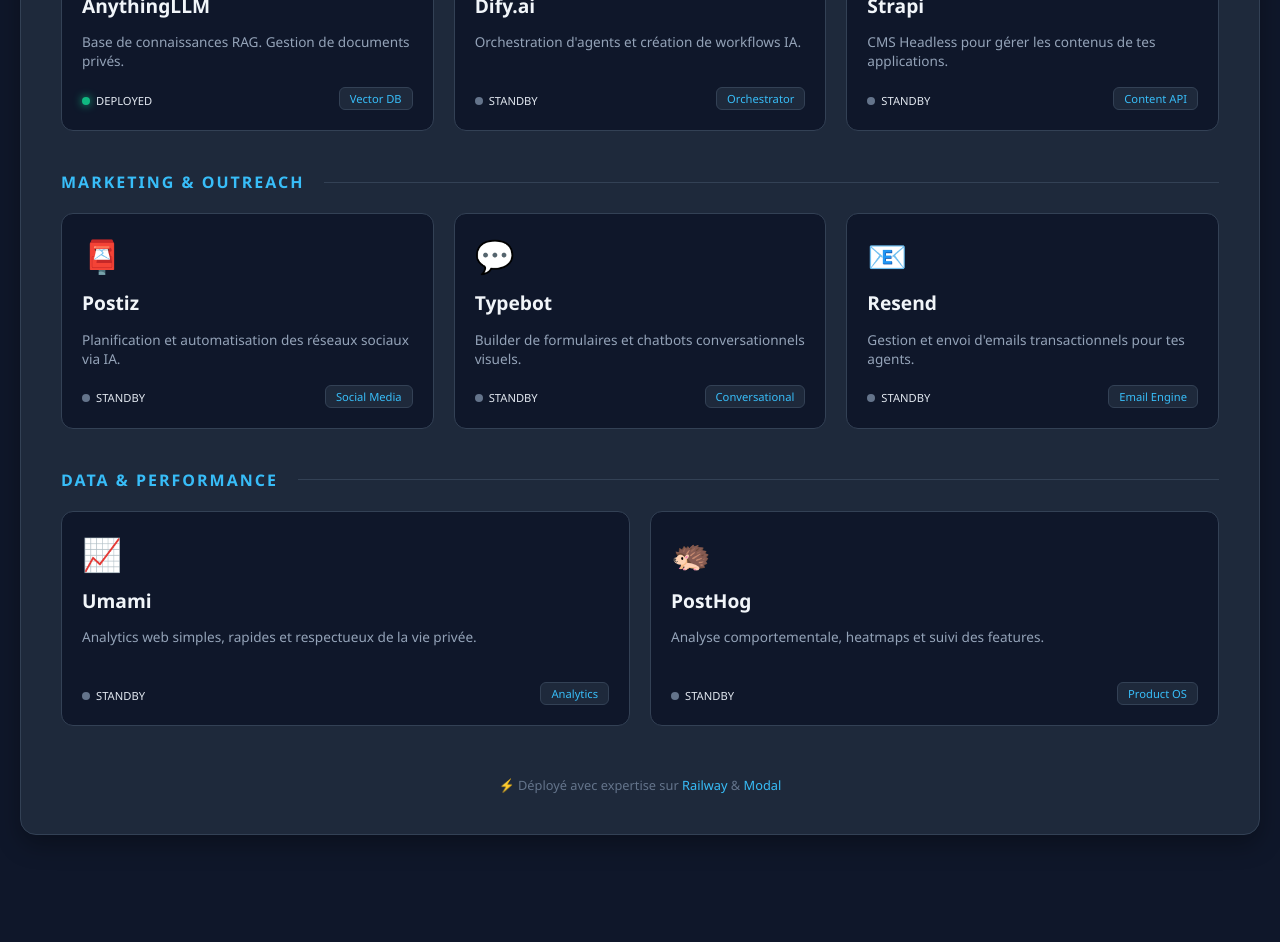
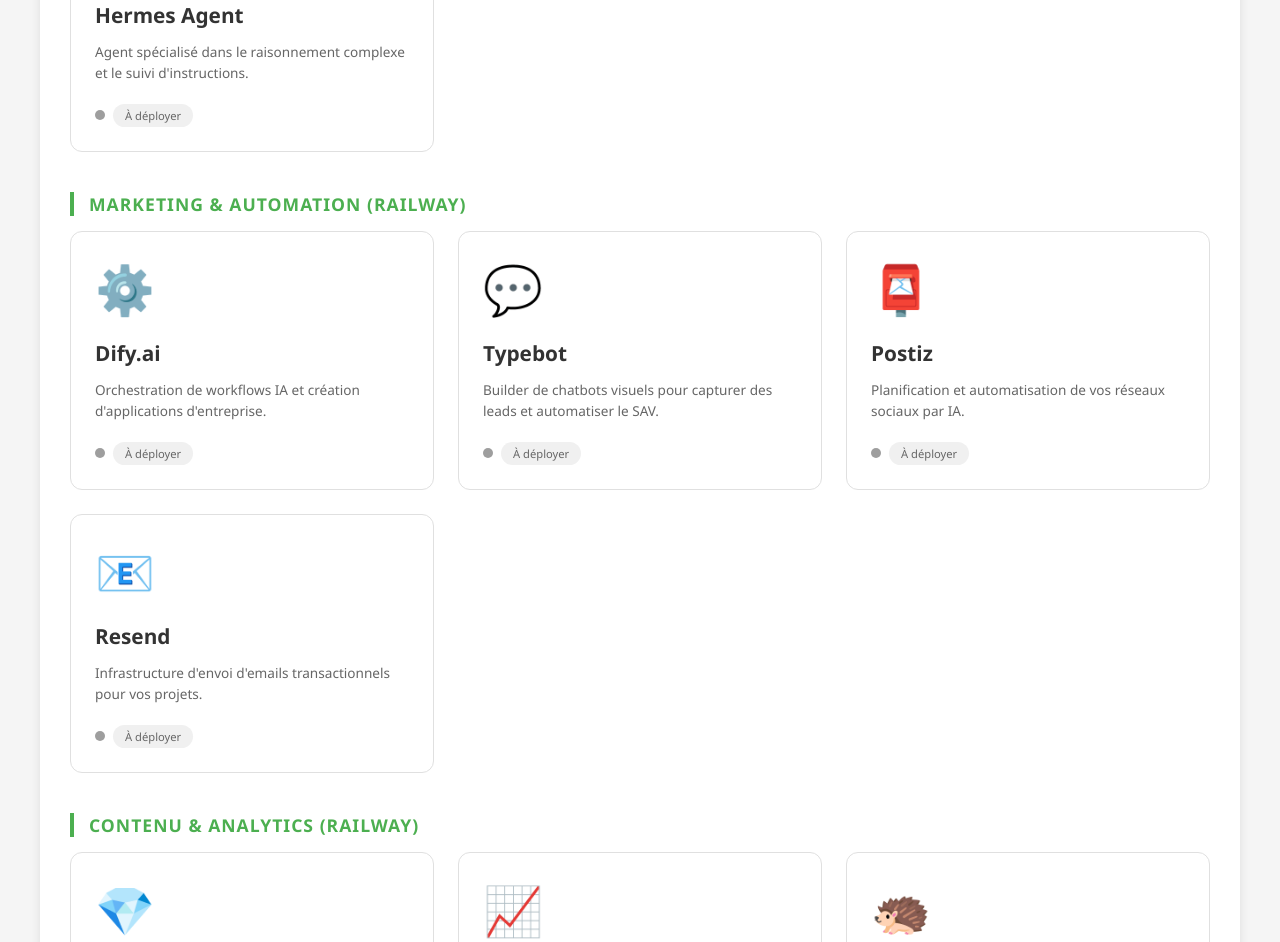
Before and after one commit to zied98/Modal-Models, a plain HTML site: page index.html in a window 1280 px wide. Shown: the part 643-1585 px from the top of the page. Before the commit the page ends 1518 px from the top, so only its background shows below. Drawn offline with Linux system fonts and the light colour scheme.

Commit message:
Mise à jour du Dashboard avec design initial

```diff
--- a/index.html
+++ b/index.html
@@ -3,163 +3,272 @@
 <head>
     <meta charset="UTF-8">
     <meta name="viewport" content="width=device-width, initial-scale=1.0">
-    <title>AI Command Center - Zied Studio</title>
+    <title>AI Studio - Command Center</title>
     <style>
-        body { font-family: 'Segoe UI', Arial, sans-serif; max-width: 1300px; margin: 20px auto; padding: 20px; background: #0f172a; color: #e2e8f0; }
-        .container { background: #1e293b; padding: 40px; border-radius: 16px; box-shadow: 0 10px 25px rgba(0,0,0,0.3); border: 1px solid #334155; }
-        h1 { color: #f8fafc; margin: 0 0 10px 0; font-size: 32px; letter-spacing: -1px; }
-        .subtitle { color: #94a3b8; margin-bottom: 40px; border-bottom: 1px solid #334155; padding-bottom: 20px; font-size: 1.1rem; }
+        body {
+            font-family: 'Segoe UI', Arial, sans-serif;
+            max-width: 1200px;
+            margin: 30px auto;
+            padding: 20px;
+            background: #f5f5f5;
+        }
+        .container {
+            background: white;
+            padding: 30px;
+            border-radius: 10px;
+            box-shadow: 0 0 10px rgba(0,0,0,0.1);
+        }
+        h1 {
+            color: #333;
+            margin-top: 0;
+            font-size: 28px;
+        }
+        h2.section-title {
+            font-size: 1.1rem;
+            color: #4CAF50;
+            text-transform: uppercase;
+            letter-spacing: 1px;
+            margin: 40px 0 15px 0;
+            border-left: 4px solid #4CAF50;
+            padding-left: 15px;
+        }
+        .subtitle {
+            color: #666;
+            margin-bottom: 30px;
+            border-bottom: 1px solid #eee;
+            padding-bottom: 15px;
+        }
+        .grid {
+            display: grid;
+            grid-template-columns: repeat(auto-fit, minmax(280px, 1fr));
+            gap: 24px;
+            margin-top: 10px;
+        }
+        .card {
+            background: white;
+            border: 1px solid #e0e0e0;
+            border-radius: 12px;
+            padding: 24px;
+            transition: transform 0.2s, box-shadow 0.2s;
+            cursor: pointer;
+            text-decoration: none;
+            color: inherit;
+            display: block;
+        }
+        .card:hover {
+            transform: translateY(-4px);
+            box-shadow: 0 8px 20px rgba(0,0,0,0.1);
+            border-color: #4CAF50;
+        }
+        .card-icon {
+            font-size: 48px;
+            margin-bottom: 16px;
+        }
+        .card h2 {
+            font-size: 1.3rem;
+            margin-bottom: 10px;
+            color: #333;
+        }
+        .card p {
+            color: #666;
+            font-size: 0.85rem;
+            line-height: 1.5;
+            margin-bottom: 16px;
+            height: 45px;
+            overflow: hidden;
+        }
+        .card-badge {
+            display: inline-block;
+            background: #f0f0f0;
+            padding: 4px 12px;
+            border-radius: 20px;
+            font-size: 0.7rem;
+            color: #666;
+        }
+        .status-dot {
+            display: inline-block;
+            width: 10px;
+            height: 10px;
+            border-radius: 50%;
+            margin-right: 8px;
+        }
+        .dot-green { background: #4CAF50; box-shadow: 0 0 5px #4CAF50; }
+        .dot-blue { background: #2196F3; box-shadow: 0 0 5px #2196F3; }
+        .dot-purple { background: #9c27b0; box-shadow: 0 0 5px #9c27b0; }
+        .dot-orange { background: #ff9800; box-shadow: 0 0 5px #ff9800; }
+        .dot-red { background: #f44336; box-shadow: 0 0 5px #f44336; }
+        .dot-teal { background: #009688; box-shadow: 0 0 5px #009688; }
+        .dot-gray { background: #9e9e9e; }
 
-        h2.section-title { font-size: 1rem; color: #38bdf8; text-transform: uppercase; letter-spacing: 2px; margin: 40px 0 20px 0; display: flex; align-items: center; }
-        h2.section-title::after { content: ""; flex: 1; height: 1px; background: #334155; margin-left: 20px; }
-
-        .grid { display: grid; grid-template-columns: repeat(auto-fit, minmax(280px, 1fr)); gap: 20px; }
-
-        .card { background: #0f172a; border: 1px solid #334155; border-radius: 12px; padding: 20px; transition: all 0.3s cubic-bezier(0.4, 0, 0.2, 1); cursor: pointer; text-decoration: none; color: inherit; position: relative; overflow: hidden; }
-        .card:hover { transform: translateY(-5px); border-color: #38bdf8; box-shadow: 0 0 20px rgba(56, 189, 248, 0.2); background: #1e293b; }
-
-        .card-icon { font-size: 32px; margin-bottom: 12px; }
-        .card h3 { font-size: 1.2rem; margin: 0 0 8px 0; color: #f1f5f9; }
-        .card p { color: #94a3b8; font-size: 0.85rem; line-height: 1.4; margin-bottom: 15px; height: 40px; overflow: hidden; }
-
-        .card-footer { display: flex; align-items: center; justify-content: space-between; }
-        .card-badge { background: #1e293b; padding: 3px 10px; border-radius: 6px; font-size: 0.7rem; color: #38bdf8; border: 1px solid #334155; }
-
-        .status-dot { width: 8px; height: 8px; border-radius: 50%; margin-right: 6px; display: inline-block; }
-        .dot-online { background: #10b981; box-shadow: 0 0 8px #10b981; }
-        .dot-idle { background: #f59e0b; }
-        .dot-offline { background: #64748b; }
-
-        .footer { margin-top: 50px; text-align: center; color: #64748b; font-size: 0.8rem; }
-        .footer a { color: #38bdf8; text-decoration: none; }
+        .footer {
+            margin-top: 40px;
+            padding-top: 20px;
+            border-top: 1px solid #eee;
+            text-align: center;
+            color: #999;
+            font-size: 0.85rem;
+        }
+        .footer a {
+            color: #4CAF50;
+            text-decoration: none;
+        }
+        @media (max-width: 600px) {
+            .grid { grid-template-columns: 1fr; }
+        }
     </style>
 </head>
 <body>
     <div class="container">
-        <h1>🎮 Command Center</h1>
-        <div class="subtitle">Infrastructure IA & Automatisation • Système Hybride Railway & Modal</div>
+        <h1>🎙️ AI Studio - Command Center</h1>
+        <div class="subtitle">Gestion centralisée de votre infrastructure IA, marketing et gestion de données.</div>
 
-        <!-- 1. AGENTS & INTELLIGENCE -->
-        <h2 class="section-title">Agents & Intelligence</h2>
+        <!-- SECTION 1: AGENTS & INTERFACES -->
+        <h2 class="section-title">Agents & Interfaces (Railway)</h2>
         <div class="grid">
+            <!-- OpenClaw -->
             <a href="https://clawdbot-railway-template-production-c217.up.railway.app/?token=ec029d4712c75cb0ea3e653b7466b8fd866444b4e79319d59704b10bbc5bcea6" class="card" target="_blank">
                 <div class="card-icon">🦞</div>
-                <h3>OpenClaw</h3>
-                <p>Agent principal pour le code et l'automatisation. Llama 3.1 64k.</p>
-                <div class="card-footer">
-                    <span><span class="status-dot dot-online"></span><span style="font-size: 0.7rem">DEPLOYED</span></span>
-                    <span class="card-badge">Main Agent</span>
-                </div>
+                <h2>OpenClaw Agent</h2>
+                <p>Agent de code et d'automatisation principal. Support 64k tokens.</p>
+                <div><span class="status-dot dot-green"></span><span class="card-badge">Actif</span></div>
             </a>
+
+            <!-- AnythingLLM -->
+            <a href="https://anythingllm-production-2728.up.railway.app/" class="card" target="_blank">
+                <div class="card-icon">📚</div>
+                <h2>AnythingLLM</h2>
+                <p>Gestionnaire de documents et RAG. Votre base de connaissances privée.</p>
+                <div><span class="status-dot dot-blue"></span><span class="card-badge">Actif</span></div>
+            </a>
+
+            <!-- Open WebUI -->
             <a href="#" class="card">
                 <div class="card-icon">🌐</div>
-                <h3>Open WebUI</h3>
-                <p>Interface de chat avancée pour modèles Modal et OpenRouter.</p>
-                <div class="card-footer">
-                    <span><span class="status-dot dot-offline"></span><span style="font-size: 0.7rem">STANDBY</span></span>
-                    <span class="card-badge">UI Interface</span>
-                </div>
+                <h2>Open WebUI</h2>
+                <p>Interface de discussion avancée (ex-Ollama WebUI) pour vos modèles.</p>
+                <div><span class="status-dot dot-gray"></span><span class="card-badge">À déployer</span></div>
             </a>
+
+            <!-- Hermes Agent -->
             <a href="#" class="card">
                 <div class="card-icon">🛡️</div>
-                <h3>Hermes Agent</h3>
-                <p>Agent spécialisé dans le raisonnement complexe et logique.</p>
-                <div class="card-footer">
-                    <span><span class="status-dot dot-offline"></span><span style="font-size: 0.7rem">STANDBY</span></span>
-                    <span class="card-badge">Logic</span>
-                </div>
+                <h2>Hermes Agent</h2>
+                <p>Agent spécialisé dans le raisonnement complexe et le suivi d'instructions.</p>
+                <div><span class="status-dot dot-gray"></span><span class="card-badge">À déployer</span></div>
             </a>
         </div>
 
-        <!-- 2. GESTION DU SAVOIR -->
-        <h2 class="section-title">Gestion du Savoir</h2>
+        <!-- SECTION 2: MARKETING & AUTOMATION -->
+        <h2 class="section-title">Marketing & Automation (Railway)</h2>
         <div class="grid">
-            <a href="https://anythingllm-production-2728.up.railway.app/" class="card" target="_blank">
-                <div class="card-icon">📚</div>
-                <h3>AnythingLLM</h3>
-                <p>Base de connaissances RAG. Gestion de documents privés.</p>
-                <div class="card-footer">
-                    <span><span class="status-dot dot-online"></span><span style="font-size: 0.7rem">DEPLOYED</span></span>
-                    <span class="card-badge">Vector DB</span>
-                </div>
-            </a>
+            <!-- Dify -->
             <a href="#" class="card">
                 <div class="card-icon">⚙️</div>
-                <h3>Dify.ai</h3>
-                <p>Orchestration d'agents et création de workflows IA.</p>
-                <div class="card-footer">
-                    <span><span class="status-dot dot-offline"></span><span style="font-size: 0.7rem">STANDBY</span></span>
-                    <span class="card-badge">Orchestrator</span>
-                </div>
+                <h2>Dify.ai</h2>
+                <p>Orchestration de workflows IA et création d'applications d'entreprise.</p>
+                <div><span class="status-dot dot-gray"></span><span class="card-badge">À déployer</span></div>
             </a>
+
+            <!-- Typebot -->
             <a href="#" class="card">
-                <div class="card-icon">💎</div>
-                <h3>Strapi</h3>
-                <p>CMS Headless pour gérer les contenus de tes applications.</p>
-                <div class="card-footer">
-                    <span><span class="status-dot dot-offline"></span><span style="font-size: 0.7rem">STANDBY</span></span>
-                    <span class="card-badge">Content API</span>
-                </div>
+                <div class="card-icon">💬</div>
+                <h2>Typebot</h2>
+                <p>Builder de chatbots visuels pour capturer des leads et automatiser le SAV.</p>
+                <div><span class="status-dot dot-gray"></span><span class="card-badge">À déployer</span></div>
+            </a>
+
+            <!-- Postiz -->
+            <a href="#" class="card">
+                <div class="card-icon">📮</div>
+                <h2>Postiz</h2>
+                <p>Planification et automatisation de vos réseaux sociaux par IA.</p>
+                <div><span class="status-dot dot-gray"></span><span class="card-badge">À déployer</span></div>
+            </a>
+
+            <!-- Resend -->
+            <a href="#" class="card">
+                <div class="card-icon">📧</div>
+                <h2>Resend</h2>
+                <p>Infrastructure d'envoi d'emails transactionnels pour vos projets.</p>
+                <div><span class="status-dot dot-gray"></span><span class="card-badge">À déployer</span></div>
             </a>
         </div>
 
-        <!-- 3. MARKETING & OUTREACH -->
-        <h2 class="section-title">Marketing & Outreach</h2>
+        <!-- SECTION 3: DATA & CONTENT -->
+        <h2 class="section-title">Contenu & Analytics (Railway)</h2>
         <div class="grid">
+            <!-- Strapi -->
             <a href="#" class="card">
-                <div class="card-icon">📮</div>
-                <h3>Postiz</h3>
-                <p>Planification et automatisation des réseaux sociaux via IA.</p>
-                <div class="card-footer">
-                    <span><span class="status-dot dot-offline"></span><span style="font-size: 0.7rem">STANDBY</span></span>
-                    <span class="card-badge">Social Media</span>
-                </div>
+                <div class="card-icon">💎</div>
+                <h2>Strapi CMS</h2>
+                <p>CMS Headless pour gérer et distribuer vos contenus via API.</p>
+                <div><span class="status-dot dot-gray"></span><span class="card-badge">À déployer</span></div>
             </a>
+
+            <!-- Umami -->
             <a href="#" class="card">
-                <div class="card-icon">💬</div>
-                <h3>Typebot</h3>
-                <p>Builder de formulaires et chatbots conversationnels visuels.</p>
-                <div class="card-footer">
-                    <span><span class="status-dot dot-offline"></span><span style="font-size: 0.7rem">STANDBY</span></span>
-                    <span class="card-badge">Conversational</span>
-                </div>
+                <div class="card-icon">📈</div>
+                <h2>Umami</h2>
+                <p>Analytics web respectueux de la vie privée et légers.</p>
+                <div><span class="status-dot dot-gray"></span><span class="card-badge">À déployer</span></div>
             </a>
+
+            <!-- PostHog -->
             <a href="#" class="card">
-                <div class="card-icon">📧</div>
-                <h3>Resend</h3>
-                <p>Gestion et envoi d'emails transactionnels pour tes agents.</p>
-                <div class="card-footer">
-                    <span><span class="status-dot dot-offline"></span><span style="font-size: 0.7rem">STANDBY</span></span>
-                    <span class="card-badge">Email Engine</span>
-                </div>
+                <div class="card-icon">🦔</div>
+                <h2>PostHog</h2>
+                <p>Analyse de produit complète : Heatmaps, session replay et tunnels.</p>
+                <div><span class="status-dot dot-gray"></span><span class="card-badge">À déployer</span></div>
+            </a>
+
+            <!-- Paperclip -->
+            <a href="#" class="card">
+                <div class="card-icon">📎</div>
+                <h2>Paperclip</h2>
+                <p>Gestionnaire de documents et partage de fichiers rapide.</p>
+                <div><span class="status-dot dot-gray"></span><span class="card-badge">À déployer</span></div>
             </a>
         </div>
 
-        <!-- 4. DATA & PERFORMANCE -->
-        <h2 class="section-title">Data & Performance</h2>
+        <!-- SECTION 4: GÉNÉRATION MODAL -->
+        <h2 class="section-title">Modèles de Génération (Modal)</h2>
         <div class="grid">
-            <a href="#" class="card">
-                <div class="card-icon">📈</div>
-                <h3>Umami</h3>
-                <p>Analytics web simples, rapides et respectueux de la vie privée.</p>
-                <div class="card-footer">
-                    <span><span class="status-dot dot-offline"></span><span style="font-size: 0.7rem">STANDBY</span></span>
-                    <span class="card-badge">Analytics</span>
-                </div>
+            <!-- TTS -->
+            <a href="tts/tts_ui.html" class="card">
+                <div class="card-icon">🎙️</div>
+                <h2>Text-to-Speech</h2>
+                <p>Génération de voix naturelle. 20+ modèles disponibles.</p>
+                <div><span class="status-dot dot-purple"></span><span class="card-badge">Production</span></div>
             </a>
-            <a href="#" class="card">
-                <div class="card-icon">🦔</div>
-                <h3>PostHog</h3>
-                <p>Analyse comportementale, heatmaps et suivi des features.</p>
-                <div class="card-footer">
-                    <span><span class="status-dot dot-offline"></span><span style="font-size: 0.7rem">STANDBY</span></span>
-                    <span class="card-badge">Product OS</span>
-                </div>
+
+            <!-- Text-to-Image -->
+            <a href="text_to_image/text_to_image_ui.html" class="card">
+                <div class="card-icon">✨</div>
+                <h2>Image Turbo</h2>
+                <p>Génération d'images ultra-rapide via SDXL / Flux.</p>
+                <div><span class="status-dot dot-teal"></span><span class="card-badge">Turbo</span></div>
+            </a>
+
+            <!-- Wan 2.2 Video -->
+            <a href="video_generation/video_ui.html" class="card">
+                <div class="card-icon">🎬</div>
+                <h2>Video Gen</h2>
+                <p>Génération de vidéos cinématographiques avec Wan2.2.</p>
+                <div><span class="status-dot dot-orange"></span><span class="card-badge">HD</span></div>
+            </a>
+
+            <!-- ComfyUI -->
+            <a href="https://ziedbouzekri06--comfyui-server-comfyuiserver-ui.modal.run" class="card" target="_blank">
+                <div class="card-icon">🖼️</div>
+                <h2>ComfyUI Studio</h2>
+                <p>Interface node-based pour workflows IA complexes.</p>
+                <div><span class="status-dot dot-red"></span><span class="card-badge">Pro Flow</span></div>
             </a>
         </div>
 
         <div class="footer">
-            ⚡ Déployé avec expertise sur <a href="https://railway.app" target="_blank">Railway</a> & <a href="https://modal.com" target="_blank">Modal</a>
+            <p>⚡ Infrastructure Hybride : Railway & Modal • 💾 Stockage Persistant sur Volumes</p>
+            <p>🔧 <a href="https://github.com/zied98" target="_blank">GitHub</a> • 📖 <a href="README.md">Docs</a></p>
         </div>
     </div>
 </body>
```
